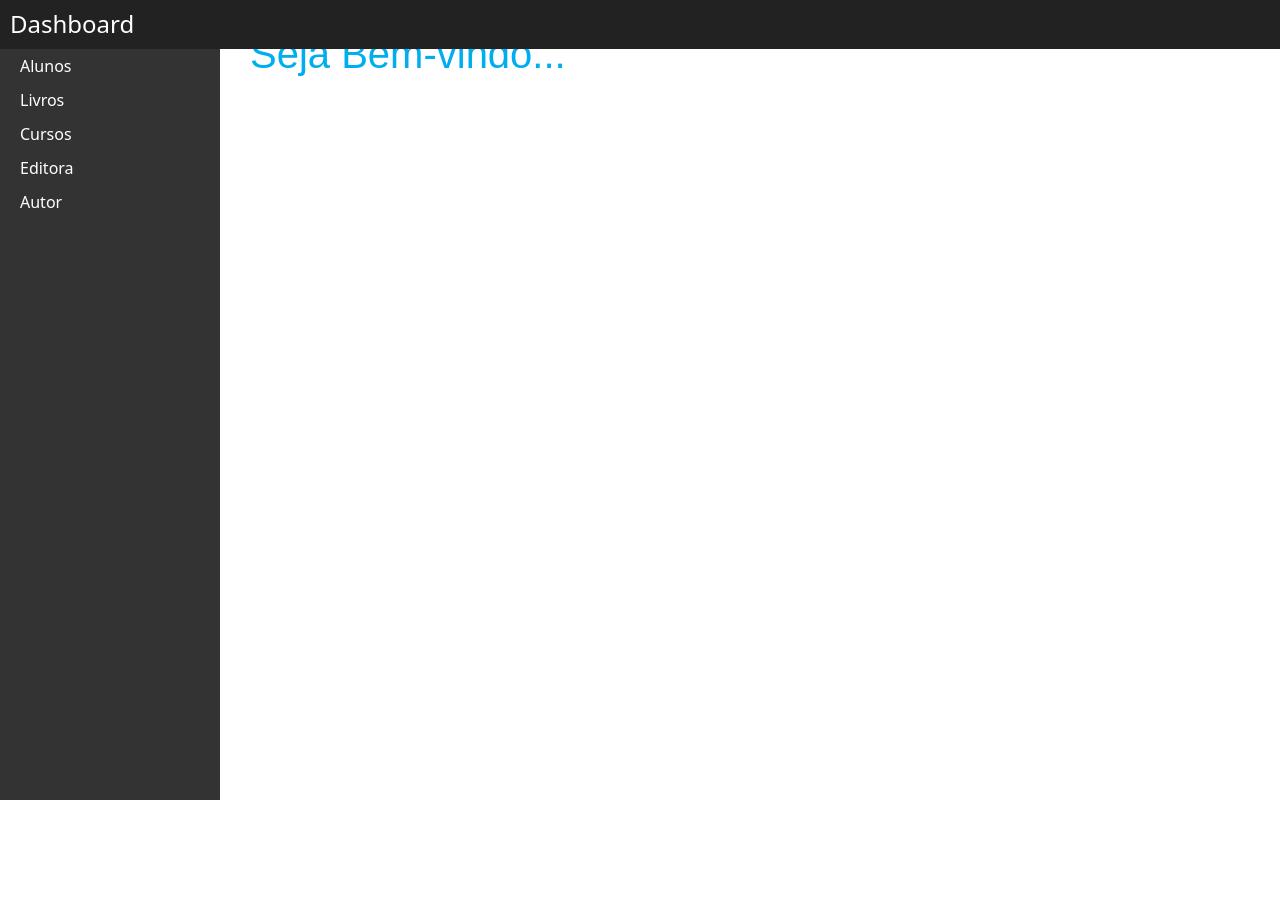
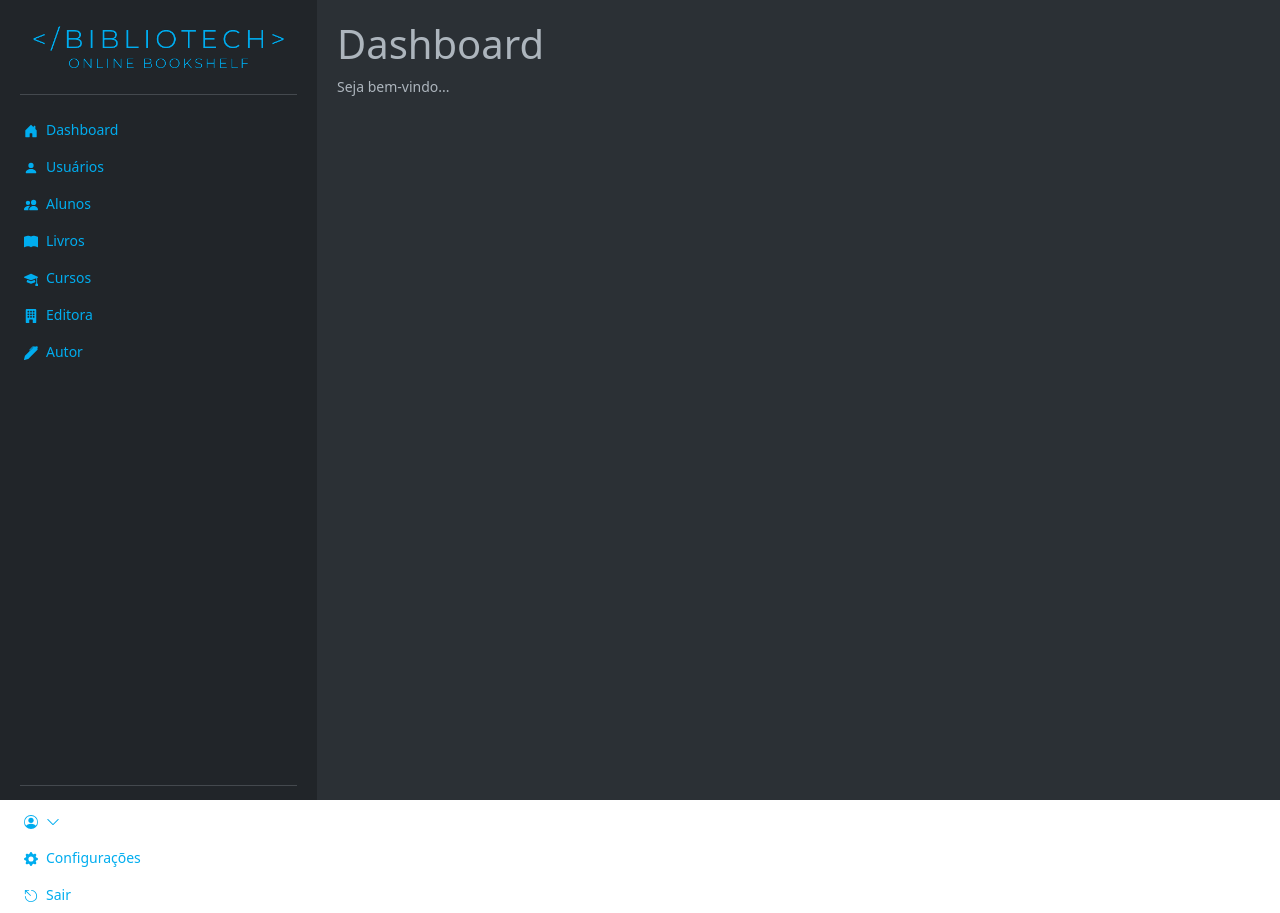
Before and after one commit to gabrielsantos8/BiblioTech-NextJs, a Next.js app: page /dashboard in a window 1280 px wide. Before the commit the page ends 800 px from the top, so only its background shows below. Built offline with nearby package versions, Linux system fonts and the light colour scheme; no server answers.

Commit message:
Finalizando o design do dashboard

```diff
--- a/package.json
+++ b/package.json
@@ -25,6 +25,7 @@
     "postcss": "8.4.24",
     "react": "18.2.0",
     "react-bootstrap": "^2.7.4",
+    "react-bootstrap-icons": "^1.10.3",
     "react-dom": "18.2.0",
     "styled-components": "^5.3.11",
     "tailwindcss": "3.3.2",
--- a/src/components/LayoutDashboard/index.tsx
+++ b/src/components/LayoutDashboard/index.tsx
@@ -3,8 +3,10 @@
 import { validaPermissao } from "@/services/Token"
 import Link from "next/link"
 import { ReactNode } from "react"
-import { Dashboard, Header, Logo, NavItem, Page, SideNav } from "./style"
+import { Content, ContentText, ContentTitle, Dashboard, Divisor, ImgLogo, Sidebar, SidebarLink, SidebarTitle, Space, SpaceDiv } from "./style"
 import { Nav } from "react-bootstrap"
+import { PersonFill, BuildingFill, MortarboardFill, GearFill, Escape, PeopleFill, HouseDoorFill, BookFill, PenFill, PersonCircle, ChevronDown } from 'react-bootstrap-icons';
+
 
 interface interfProps {
     children: ReactNode
@@ -16,21 +18,84 @@ export const LayoutDashboard = (props: interfProps) => {
     return (
         <>
             <Dashboard>
-                <Header>
-                    <Logo>Dashboard</Logo>
-                </Header>
-                <SideNav>
-                    <NavItem href="#">Usuários</NavItem>
-                    <NavItem href="#">Alunos</NavItem>
-                    <NavItem href="#">Livros</NavItem>
-                    <NavItem href="#">Cursos</NavItem>
-                    <NavItem href="#">Editora</NavItem>
-                    <NavItem href="#">Autor</NavItem>
-                </SideNav>
-                <Page>
-                    {props.children}
-                </Page>
-            </Dashboard>
+      <Sidebar>
+        <SidebarTitle><ImgLogo src="img/dashboardlogo.png" /></SidebarTitle>
+        <Divisor/>
+        <SidebarLink href="#">
+            <HouseDoorFill className="sidebar-icon" />
+            Dashboard
+        </SidebarLink>
+        <SidebarLink href="#">
+            <PersonFill className="sidebar-icon" />
+            Usuários
+        </SidebarLink>
+        <SidebarLink href="#">
+            <PeopleFill className="sidebar-icon" />
+            Alunos
+        </SidebarLink>
+        <SidebarLink href="#">
+            <BookFill className="sidebar-icon" />
+            Livros
+        </SidebarLink>
+        <SidebarLink href="#">
+            <MortarboardFill className="sidebar-icon" />
+            Cursos
+        </SidebarLink>
+        <SidebarLink href="#">
+            <BuildingFill className="sidebar-icon" />
+            Editora
+        </SidebarLink>
+        <SidebarLink href="#">
+            <PenFill className="sidebar-icon" />
+            Autor
+        </SidebarLink>
+
+        <SpaceDiv>
+        <Space/>
+        <Space/>
+        <Space/>
+        <Space/>
+        <Space/>
+        <Space/>
+        <Space/>
+        <Space/>
+        <Space/>
+        <Space/>
+        <Space/>
+        <Space/>
+        <Space/>
+        <Space/>
+        <Space/>
+        <Space/>
+        <Space/>
+        <Space/>
+        <Space/>
+        </SpaceDiv>
+        <Divisor/>
+
+        <SidebarLink href="#">
+            <PersonCircle className="sidebar-icon" />
+            <ChevronDown className="sidebar-icon" />
+        </SidebarLink>
+        <SidebarLink href="#">
+            <GearFill className="sidebar-icon" />
+            Configurações
+        </SidebarLink>
+        <SidebarLink href="#">
+            <Escape className="sidebar-icon" />
+            Sair
+        </SidebarLink>
+
+
+
+
+
+      </Sidebar>
+      <Content>
+        <ContentTitle>Dashboard</ContentTitle>
+        <ContentText>Seja bem-vindo...</ContentText>
+      </Content>
+    </Dashboard>
 
 
         </>
--- a/src/components/LayoutDashboard/style.ts
+++ b/src/components/LayoutDashboard/style.ts
@@ -2,43 +2,71 @@ import styled from 'styled-components';
 
 export const Dashboard = styled.div`
   display: flex;
+  height: 100vh;
+  background-color: #2b3035;
+  color: #adb5bd;
 `;
 
-export const Header = styled.header`
-  background-color: #222;
-  color: #fff;
-  padding: 10px;
-  position: fixed;
+export const Divisor = styled.hr``;
+export const SpaceDiv = styled.div``;
+export const Space = styled.br``;
+
+export const ImgLogo = styled.img`
   width: 100%;
 `;
 
-export const Logo = styled.h1`
-  color: #fff;
-  margin: 0;
-  font-size: 24px;
+
+export const Sidebar = styled.div`
+  flex: 0 0 317px;
+  padding: 20px;
+  background-color: #212529;
+
+
 `;
 
-export const SideNav = styled.nav`
-  width: 220px;
-  height: 100vh;
-  background-color: #333;
-  color: #fff;
-  padding: 20px;
+export const SidebarTitle = styled.h6`
+  margin-top: 0;
+  margin-bottom: 1rem;
+  font-size: 14px;
+  text-transform: uppercase;
+  color: #6c757d;
 `;
 
-export const NavItem = styled.a`
+export const SidebarLink = styled.a`
   display: block;
-  color: #fff;
+  padding: 8px 1.5rem;
+  color: #00adef;
   text-decoration: none;
-  margin-bottom: 10px;
-  font-size: 16px;
+  font-size: 14px;
+  margin-left: -20px;
 
   &:hover {
-    text-decoration: underline;
+    color: #0d6efd;
+    background-color: rgba(13, 110, 253, 0.1);
+  }
+
+  .sidebar-icon {
+    margin-right: 0.5rem;
   }
 `;
 
-export const Page = styled.div`
+export const User = styled.div`
+  font-size: 30px;
+
+`;
+
+
+export const Content = styled.div`
   flex: 1;
   padding: 20px;
+
 `;
+
+export const ContentTitle = styled.h1`
+  margin-top: 0;
+  color: #adb5bd;
+`;
+
+export const ContentText = styled.p`
+  color: #adb5bd;
+`;
```
Also changed, not shown: 1 other file (tests, documents, lock files or other folders).
